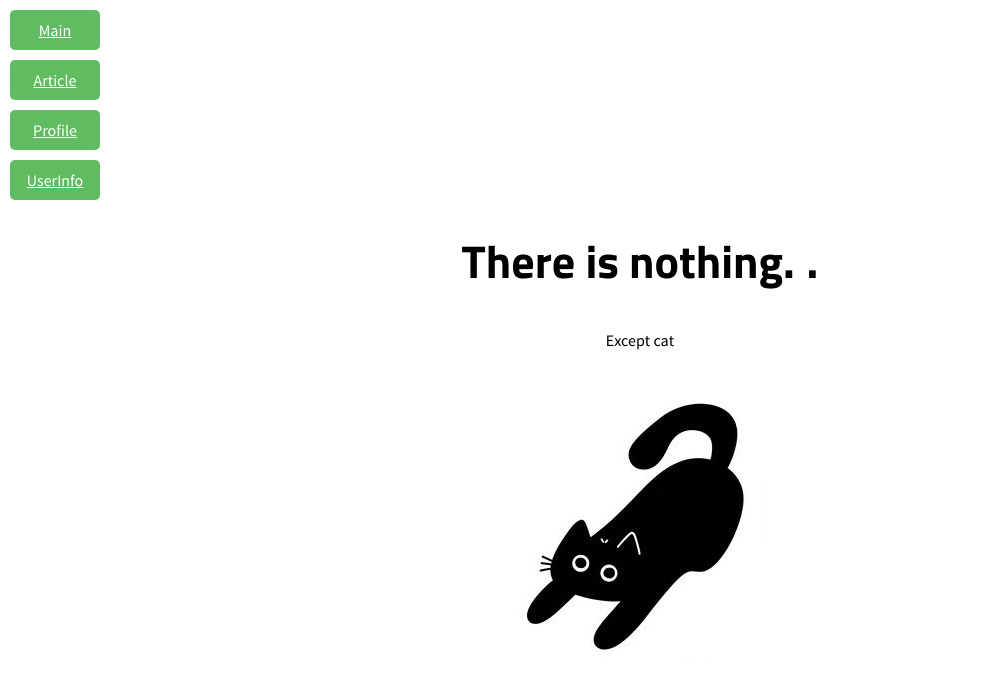
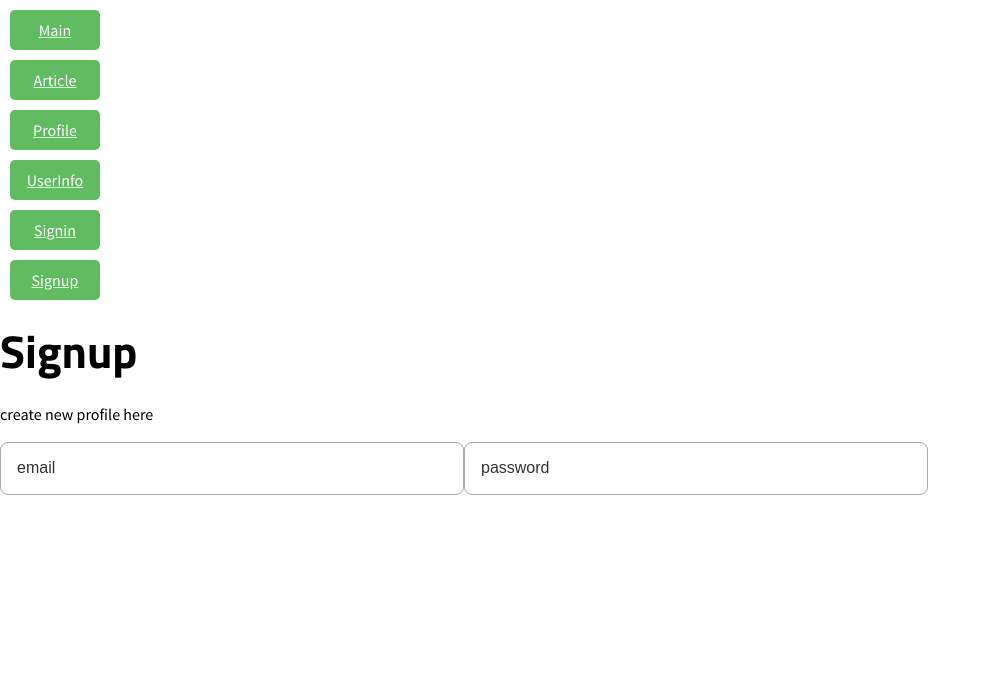
Before and after one commit to polnolunie/4-13_SimpleBlogPlatform, a React (Vite) app: page /signup in a window 1280 px wide. Shown: the top 688 px of the page, without its empty margins (0-991 px from the left). Built offline with nearby package versions, Linux system fonts and the light colour scheme.

Commit message:
sign pages

```diff
--- a/package.json
+++ b/package.json
@@ -12,6 +12,7 @@
     "vite": "^8.2.0"
   },
   "dependencies": {
+    "react-hook-form": "^7.85.0",
     "react-markdown": "^10.1.0",
     "react-router-dom": "^7.18.2"
   }
--- a/src/App.jsx
+++ b/src/App.jsx
@@ -6,6 +6,8 @@ import UserInfo from "./components/UserInfo";
 import PageButton from "./components/buttons";
 import ErrorGlobal from "./error/Error";
 import ArticleFromPage from "./pages/ArticleFromPage";
+import Signin from "./pages/Signin";
+import Signup from "./pages/Signup";
 import "./App.css";
 
 function App() {
@@ -16,6 +18,8 @@ function App() {
         <PageButton to="/article" label="Article" />
         <PageButton to="/profile" label="Profile" />
         <PageButton to="/userinfo" label="UserInfo" />
+        <PageButton to="/signin" label="Signin" />
+        <PageButton to="/signup" label="Signup" />
       </nav>
       <Routes>
         <Route path="/" element={<MainPage />} />
@@ -23,6 +27,8 @@ function App() {
         <Route path="/profile" element={<ProfilePage />} />
         <Route path="/userinfo" element={<UserInfo />} />
         <Route path="/articles/:slug" element={<ArticleFromPage />} />
+        <Route path="/signin" element={<Signin />} />
+        <Route path="/signup" element={<Signup />} />
         <Route path="*" element={<ErrorGlobal />} />
       </Routes>
     </div>
--- a/src/components/input.tsx
+++ b/src/components/input.tsx
@@ -1,9 +1,9 @@
 import "./input.css";
 
-function Input({disabled}) {
+function Input({disabled, placeholder, type}) {
     return (
-    <input className="mainInput" type="text"
-    placeholder="This is text" disabled={disabled}
+    <input className="mainInput" type={type}
+    placeholder={placeholder} disabled={disabled}
     />
     );
 }
--- /dev/null
+++ b/src/pages/Signin.jsx
@@ -0,0 +1,25 @@
+import Input from "../components/input";
+import useForm from "react-hook-form";
+
+function Signin() {
+  const
+  {register,
+  handleSubmmit,
+  formState={error, submitted},
+  reset} = useForm()
+  const Submitted = (data) => {
+    console.log('Working!');
+  }
+  return (
+    <form onSubmit={handleSubmit(onSubmit)}>
+      <h1>Signin</h1>
+      <p>login page is here</p>
+      <Input type="email" placeholder="email" />
+      <Input type="password" placeholder="password" />
+      <button type="button" >Login</button>
+      {errors.name && <p style={{ color: "red" }}>{errors.name.message}</p>}
+    </form>
+  );
+}
+
+export default Signin;
--- /dev/null
+++ b/src/pages/Signup.jsx
@@ -0,0 +1,15 @@
+import { useEffect, useState } from "react";
+import Input from "../components/input";
+
+function Signup() {
+  return (
+    <div>
+      <h1>Signup</h1>
+      <p>create new profile here</p>
+      <Input type="email" placeholder="email" />
+      <Input type="password" placeholder="password" />
+    </div>
+  );
+}
+
+export default Signup;
```
Also changed, not shown: src/components/buttons.tsx (deleted, +0 -16 lines), src/pages/Sigin.jsx (deleted, +0 -10 lines), 1 other file (tests, documents, lock files or other folders).
